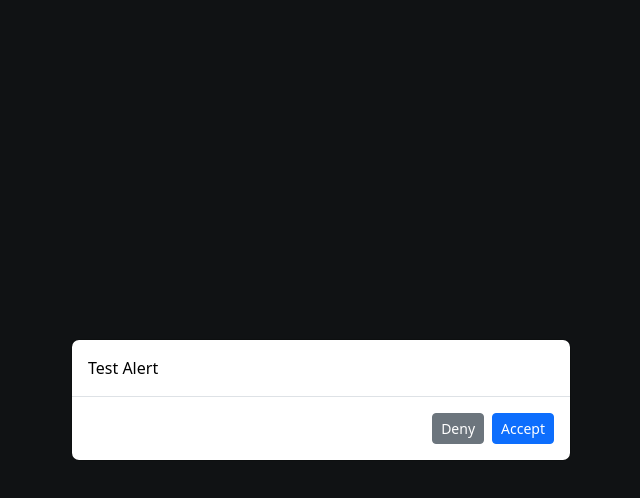
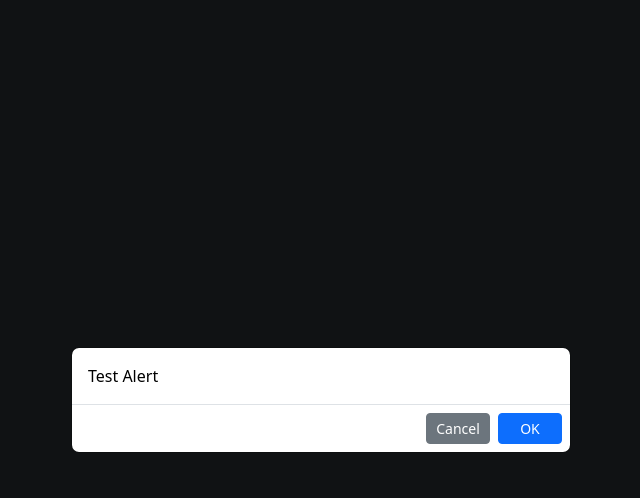
Before and after one commit to ngmthaq/vue-pwa, a Vue app: page / in a window 1280 px wide. Both pictures are taken after a click on the button "Open Dialog". Shown: the top 498 px of the page, without its empty margins (319-959 px from the left). Built offline with nearby package versions, Linux system fonts and the light colour scheme.

Commit message:
Handle toast

```diff
--- a/src/App.vue
+++ b/src/App.vue
@@ -1,9 +1,11 @@
 <template>
   <RouterView />
+  <ToastComponent />
 </template>
 
 <script setup lang="ts">
 import { RouterView } from "vue-router";
+import ToastComponent from "./components/commons/ToastComponent.vue";
 </script>
 
 <style scoped lang="scss"></style>
--- a/src/components/commons/AlertComponent.d.ts
+++ b/src/components/commons/AlertComponent.d.ts
@@ -2,6 +2,7 @@ export type AlertComponentPropTypes = {
   id: string;
   open: boolean;
   type: "alert" | "confirm";
+  variant?: "primary" | "success" | "error";
 };
 
 export type AlertComponentEmitTypes = {
--- a/src/components/commons/AlertComponent.vue
+++ b/src/components/commons/AlertComponent.vue
@@ -6,11 +6,25 @@
         <div class="modal-body text-black">
           <slot></slot>
         </div>
-        <div class="modal-footer">
-          <button type="button" class="btn btn-secondary btn-sm" v-if="props.type === 'confirm'" @click="app.onAccept">
-            Deny
+        <div class="modal-footer p-1">
+          <button
+            type="button"
+            style="min-width: 64px"
+            class="btn btn-secondary btn-sm"
+            v-if="props.type === 'confirm'"
+            @click="app.onDeny"
+          >
+            Cancel
           </button>
-          <button type="button" class="btn btn-primary btn-sm" @click="app.onDeny">Accept</button>
+          <button
+            type="button"
+            style="min-width: 64px"
+            class="btn btn-sm"
+            :class="app.variant.value"
+            @click="app.onAccept"
+          >
+            OK
+          </button>
         </div>
       </div>
     </div>
@@ -30,6 +44,13 @@ const emits = defineEmits<AlertComponentEmitTypes>();
 const app = defineClassComponent(
   class AlertComponent extends Component {
     public readonly modal: Ref<Modal | null> = this.ref(null);
+
+    public variant = this.computed(() => {
+      if (!props.variant) return "btn-primary";
+      if (props.variant === "primary") return "btn-primary";
+      if (props.variant === "success") return "btn-success";
+      if (props.variant === "error") return "btn-danger";
+    });
 
     public constructor() {
       super();
--- /dev/null
+++ b/src/components/commons/ToastComponent.vue
@@ -0,0 +1,65 @@
+<template>
+  <div class="toast-container position-fixed bottom-0 end-0">
+    <div
+      v-for="toast in app.toasts.value"
+      :key="toast.id"
+      :id="toast.id"
+      :class="`text-bg-${toast.type}`"
+      class="toast align-items-center my-1 mx-1"
+      role="alert"
+      aria-live="assertive"
+      aria-atomic="true"
+    >
+      <div class="d-flex">
+        <div class="toast-body">{{ toast.message }}</div>
+        <button type="button" class="btn-close me-2 m-auto" data-bs-dismiss="toast" aria-label="Close"></button>
+      </div>
+    </div>
+  </div>
+</template>
+
+<script setup lang="ts">
+import { Toast } from "bootstrap";
+import { Component, defineClassComponent } from "@/plugins/component.plugin";
+import { randomString } from "@/helpers/str.helper";
+import { APP_CONSTANTS } from "@/constants/app.const";
+import { type Ref } from "vue";
+import type { ToastComponentFullType, ToastComponentType } from "./ToastComponent";
+
+const app = defineClassComponent(
+  class ToastComponent extends Component {
+    public toasts: Ref<ToastComponentFullType[]> = this.ref([]);
+
+    public constructor() {
+      super();
+
+      this.eventBus.on(APP_CONSTANTS.eventBus.appendToast, (toast: ToastComponentType) => {
+        const newToast: ToastComponentFullType = {
+          id: Date.now() + "_" + randomString(),
+          type: toast.type ? toast.type : "light",
+          message: toast.message,
+          open: true,
+        };
+        this.toasts.value.push(newToast);
+      });
+
+      this.onUpdated(() => {
+        this.nextTick(() => {
+          const toast = this.toasts.value[this.toasts.value.length - 1];
+          if (toast.open === true) {
+            const toastLive = document.getElementById(toast.id);
+            if (toastLive) {
+              const toastBootstrap = Toast.getOrCreateInstance(toastLive, {
+                delay: 6000,
+              });
+              toastBootstrap.show();
+            }
+          }
+        });
+      });
+    }
+  },
+);
+</script>
+
+<style scoped lang="scss"></style>
--- /dev/null
+++ b/src/constants/app.const.ts
@@ -0,0 +1,8 @@
+/**
+ * This file contains application constants
+ */
+export class APP_CONSTANTS {
+  public static eventBus: Record<string, string> = {
+    appendToast: "appendToast",
+  };
+}
--- /dev/null
+++ b/src/helpers/component.helper.ts
@@ -0,0 +1,7 @@
+import type { ToastComponentType } from "@/components/commons/ToastComponent";
+import { APP_CONSTANTS } from "@/constants/app.const";
+import { eventBus } from "@/plugins/bus.plugin";
+
+export function appendToast(toast: ToastComponentType) {
+  eventBus.emit(APP_CONSTANTS.eventBus.appendToast, toast);
+}
--- /dev/null
+++ b/src/helpers/str.helper.ts
@@ -0,0 +1,11 @@
+export function randomString(length: number = 16): string {
+  let result = "";
+  const characters = "ABCDEFGHIJKLMNOPQRSTUVWXYZabcdefghijklmnopqrstuvwxyz0123456789";
+  const charactersLength = characters.length;
+  let counter = 0;
+  while (counter < length) {
+    result += characters.charAt(Math.floor(Math.random() * charactersLength));
+    counter += 1;
+  }
+  return result;
+}
--- /dev/null
+++ b/src/plugins/bus.plugin.ts
@@ -0,0 +1,51 @@
+import { getCurrentInstance, ref } from "vue";
+import type { Ref } from "vue";
+
+export type EventBusCallback<T> = (params: T) => void;
+
+export class EventBus {
+  private events: Ref<Record<string, EventBusCallback<any>[]>> = ref({});
+
+  public on<T>(eventName: string, callback: EventBusCallback<T>) {
+    if (this.events.value[eventName]) {
+      this.events.value[eventName].push(callback);
+    } else {
+      this.events.value[eventName] = [callback];
+    }
+  }
+
+  public off<T>(eventName: string, callback: EventBusCallback<T>) {
+    if (this.events.value[eventName]) {
+      this.events.value[eventName] = this.events.value[eventName].filter((cb) => cb !== callback);
+    } else {
+      this.events.value[eventName] = [];
+    }
+  }
+
+  public emit<T>(eventName: string, params: T) {
+    if (this.events.value[eventName]) {
+      this.events.value[eventName].forEach((callback) => {
+        callback(params);
+      });
+    }
+  }
+
+  public once<T>(eventName: string, callback: EventBusCallback<T>) {
+    const handler = (params: T) => {
+      callback(params);
+      this.off(eventName, callback);
+    };
+
+    if (this.events.value[eventName]) {
+      this.events.value[eventName].push(handler);
+    } else {
+      this.events.value[eventName] = [handler];
+    }
+  }
+}
+
+export const eventBus = new EventBus();
+
+export function useEventBus() {
+  return eventBus;
+}
--- a/src/plugins/component.plugin.ts
+++ b/src/plugins/component.plugin.ts
@@ -17,12 +17,16 @@ import {
   ref,
   watch,
   watchEffect,
+  nextTick,
 } from "vue";
 import { useRoute, useRouter } from "vue-router";
+import { useEventBus } from "./bus.plugin";
+import { appendToast } from "@/helpers/component.helper";
 
 export abstract class Component {
   public readonly route = useRoute();
   public readonly router = useRouter();
+  public readonly eventBus = useEventBus();
 
   public readonly ref = ref;
   public readonly reactive = reactive;
@@ -37,6 +41,8 @@ export abstract class Component {
   public readonly onBeforeUnmount = onBeforeUnmount;
   public readonly onActivated = onActivated;
   public readonly onDeactivated = onDeactivated;
+  public readonly nextTick = nextTick;
+  public readonly appendToast = appendToast;
 
   public readonly changeQueryParams = (queryParams: Record<string, string | number>) => {
     this.router.replace({ name: this.route.name as any, query: queryParams });
--- a/src/views/HomeView.vue
+++ b/src/views/HomeView.vue
@@ -2,9 +2,11 @@
   <main>
     <p>Hello World</p>
     <button @click="app.onOpenDialog">Open Dialog</button>
+    <button @click="app.onAppendToast">Append Toast</button>
     <AlertComponent
       id="test"
       type="confirm"
+      variant="primary"
       :open="app.isOpenAlert.value"
       @accept="app.onAcceptDialog"
       @deny="app.onDenyDialog"
@@ -16,6 +18,7 @@
 
 <script setup lang="ts">
 import AlertComponent from "@/components/commons/AlertComponent.vue";
+import { randomString } from "@/helpers/str.helper";
 import { Component, defineClassComponent } from "@/plugins/component.plugin";
 
 const app = defineClassComponent(
@@ -37,6 +40,10 @@ const app = defineClassComponent(
     public onDenyDialog = () => {
       this.isOpenAlert.value = false;
     };
+
+    public onAppendToast = () => {
+      this.appendToast({ message: randomString() });
+    };
   },
 );
 </script>
```
Also changed, not shown: src/components/commons/ToastComponent.d.ts (added, +9 -0 lines).
